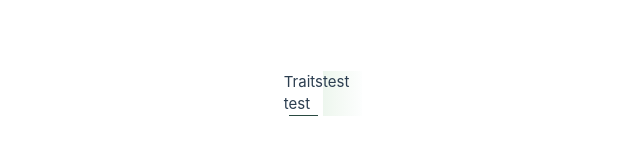
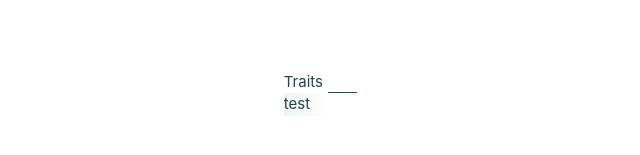
Before and after one commit to BanterTheGreat/fabula-ultima-builder, a Vue app: page / in a window 1280 px wide. Shown: the part 307-462 px from the top of the page, without its empty margins (317-957 px from the left). Built offline with nearby package versions, Linux system fonts and the light colour scheme.

Commit message:
removed grid based placement because it was causing some issues

```diff
--- a/src/components/Segment-header.vue
+++ b/src/components/Segment-header.vue
@@ -5,13 +5,9 @@ const props = defineProps({
 </script>
 
 <template>
-  <div>
-    <div class="text-white text-center font-semibold bg-fabula-green rounded uppercase inline-block
-            w-fit px-5 font-fabula-header">
-      {{ segmentHeader }}
-    </div>
-    <div>test</div>
-    <div class="divider"></div>
+  <div class="text-white text-center font-semibold bg-fabula-green rounded uppercase inline-block
+              w-fit px-5 font-fabula-header">
+    {{ segmentHeader }}
   </div>
 </template>
 
@@ -19,12 +15,4 @@ const props = defineProps({
 .w-fit {
   width: 'fit-content'
 }
-
-.divider {
-  border-bottom: 1px solid;
-  color: #2A4A41;
-  margin-left: 5px;
-  margin-right: 5px;
-  margin-top: -1px;
-}
 </style>
--- a/src/views/Segment.vue
+++ b/src/views/Segment.vue
@@ -10,6 +10,7 @@ const props = defineProps({
 
 <template>
     <SegmentHeader v-bind:segmentHeader="props.title" />
+    <div class="divider"></div>
     <SegmentBody>
         test
     </SegmentBody>
```
